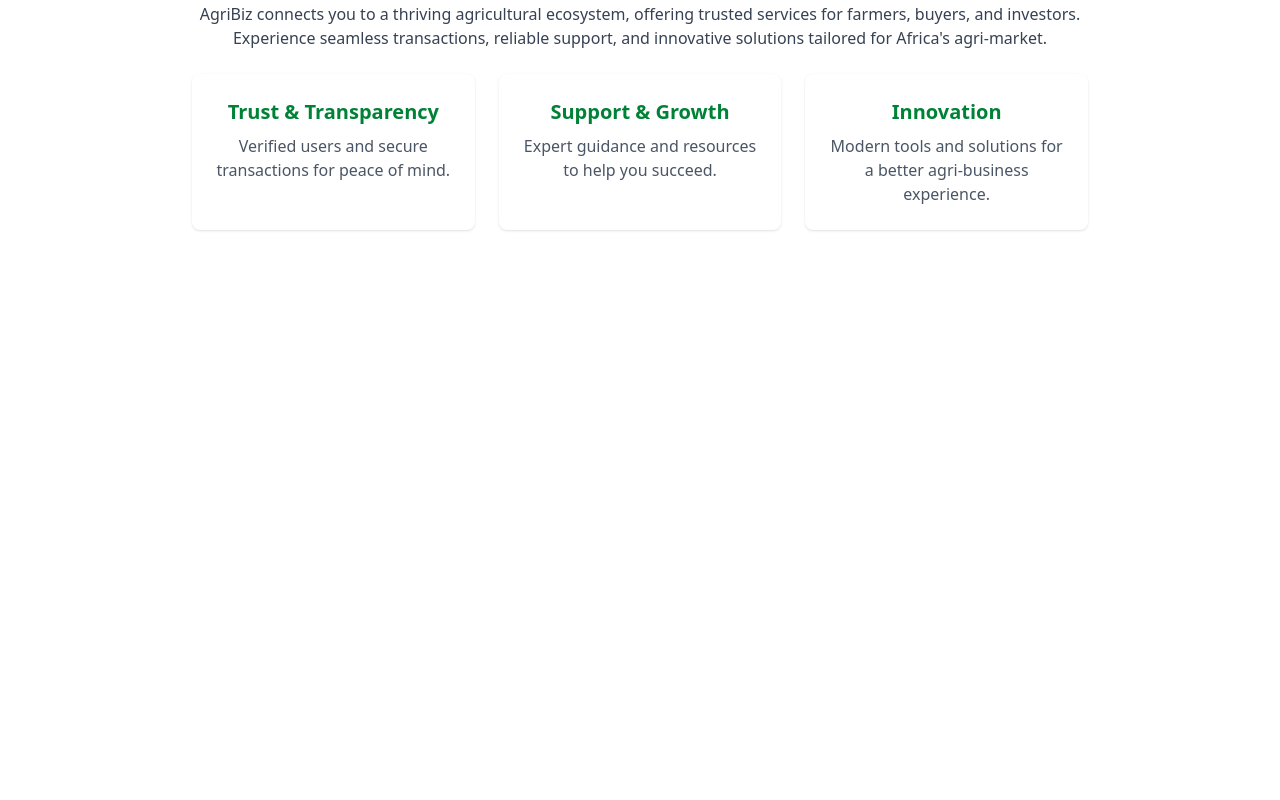
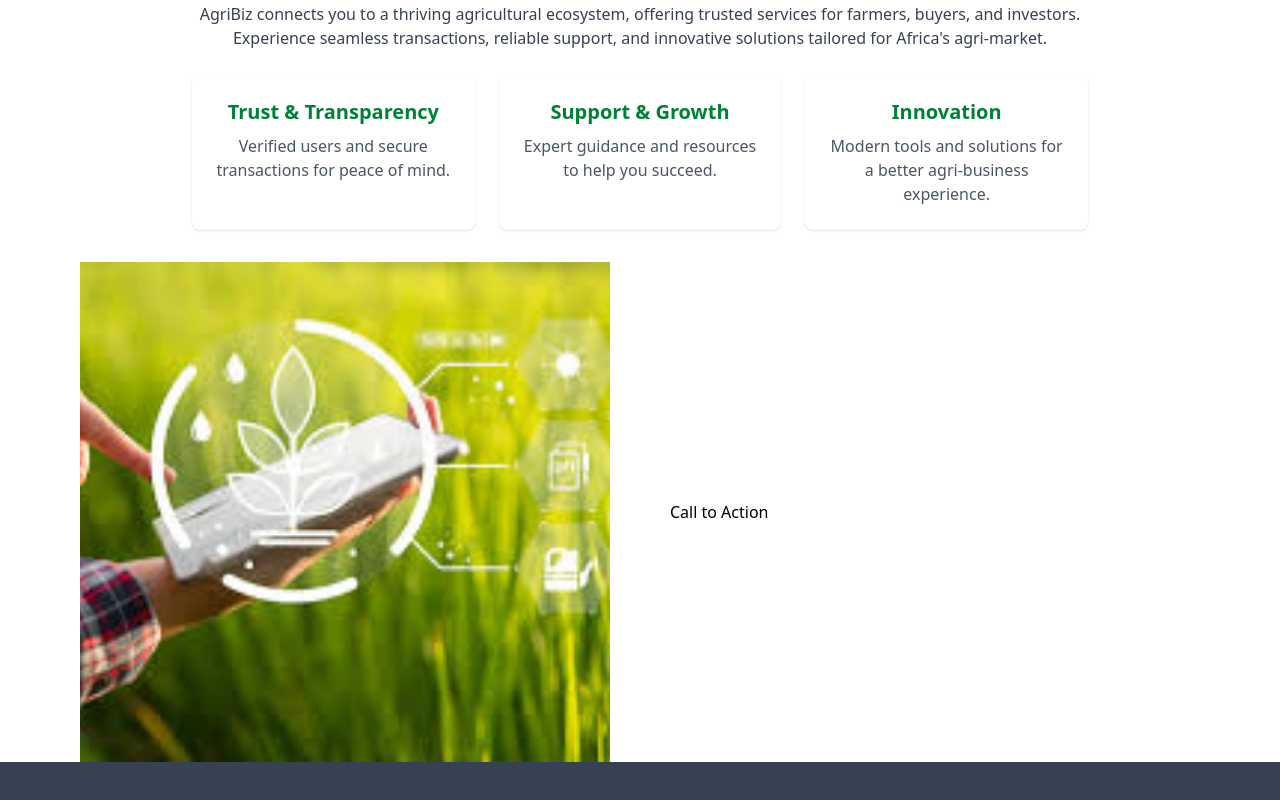
Before and after one commit to Nickodee/AgriBiz-Web, an Angular app: page / in a window 1280 px wide. Shown: the part 870-1670 px from the top of the page. Before the commit the page ends 1132 px from the top, so only its background shows below. Built offline with nearby package versions, Linux system fonts and the light colour scheme.

Commit message:
landing-page update

```diff
--- a/src/app/features/landing-page/landing-page.component.html
+++ b/src/app/features/landing-page/landing-page.component.html
@@ -21,7 +21,7 @@
 	</div>
 
 		<!-- Mobile menu -->
-		<div class="md:hidden fixed top-16 left-0 w-full z-50" [ngClass]="{'block': isMenuOpen, 'hidden': !isMenuOpen}">
+		<div class="md:hidden fixed top-16 left-0 w-full z-60" [ngClass]="{'block': isMenuOpen, 'hidden': !isMenuOpen}">
 			<div class="pb-3 px-2 py-2 space-y-1 flex flex-col items-left bg-white shadow">
 				<div class="border-b-1 border-gray-300">
 					<a routerLink="/farmers" class="block text-gray-700 cursor-pointer hover:text-green-700 px-3 py-3 rounded transition font-medium w-full text-left">Farmers</a>
@@ -55,7 +55,7 @@
 
 
 <!-- Services Section -->
-<section class="w-full relative z-[60]" data-aos="fade-up">
+<section class="w-full relative z-[20]" data-aos="fade-up">
 		<div class="w-3/4 bg-white mx-auto -my-8 md:-my-18 rounded-lg shadow relative z-[60]">
   <div class="max-w-7xl mx-auto py-12 px-4 sm:px-6 lg:px-8">
     <h2 class="text-3xl font-bold text-center text-green-700 mb-8">Our Services</h2>
@@ -98,3 +98,22 @@
 		</div>
 	</div>
 </section>
+
+<!--Call to Action-->
+<section class="md:px-20 px-2">
+  <div class="flex md:flex-row flex-col gap-15 items-center">
+    <div class="md:w-1/2 w-full relative h-[500px] bg-amber-600 rounded-2xl" data-aos="zoom-in">
+      <img src="landing-hero.png" fill priority class="absolute inset-0 w-full h-full object-cover z-0" style="object-fit: cover;" alt="AgriBiz Hero" />
+    </div>
+    <div class="md:w-1/2 w-full">
+      <h1>Call to Action</h1>
+    </div>
+  </div>
+</section>
+
+<!--Footer-->
+<section>
+  <div class="h-[300px] w-full bg-gray-700">
+
+  </div>
+</section>
```
